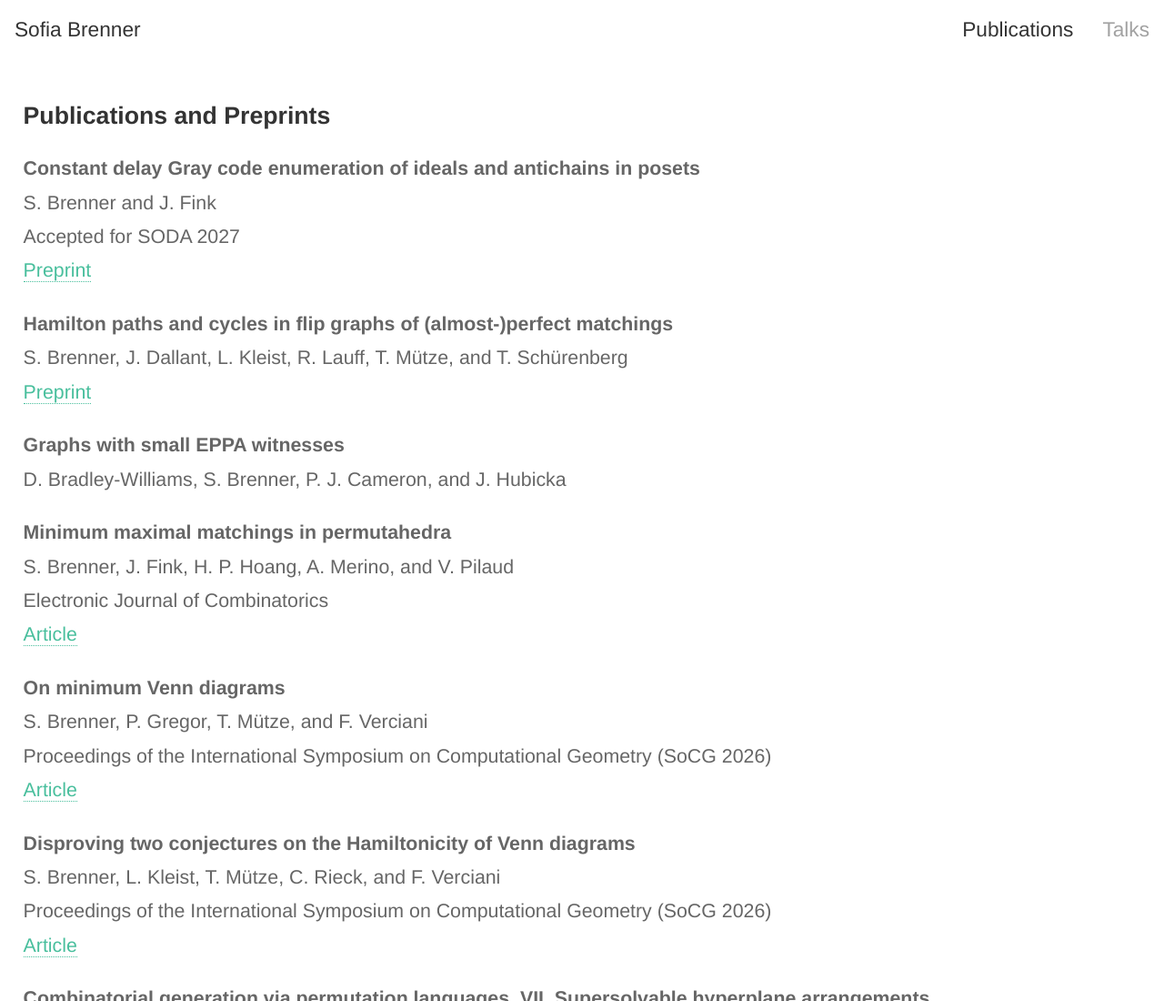
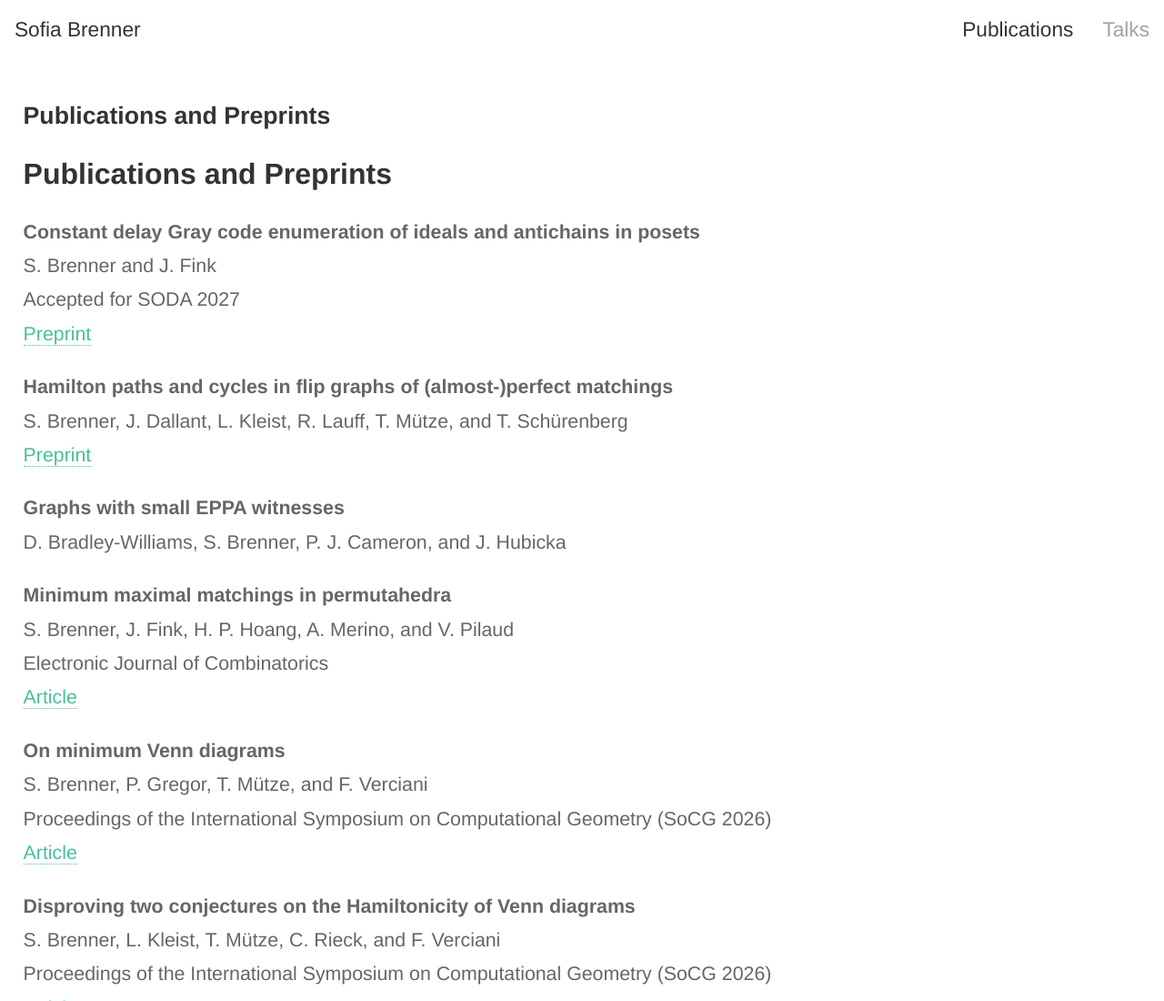
Before and after one commit to SofiaBrenner/sofiabrenner.github.io, a plain HTML site: page pages/publications.html in a window 1280 px wide. Shown: the top 1100 px of the page at 91% size. Drawn offline with Linux system fonts and the light colour scheme.

Commit message:
Update publications.html

```diff
--- a/pages/publications.html
+++ b/pages/publications.html
@@ -15,6 +15,8 @@
     <div id="main">
       <div id="maincontent" class="listing">
         <h1>Publications and Preprints</h1>
+
+        <h2>Publications and Preprints</h2>
 
         <p>
           <strong>Constant delay Gray code enumeration of ideals and antichains in posets</strong><br>
```
